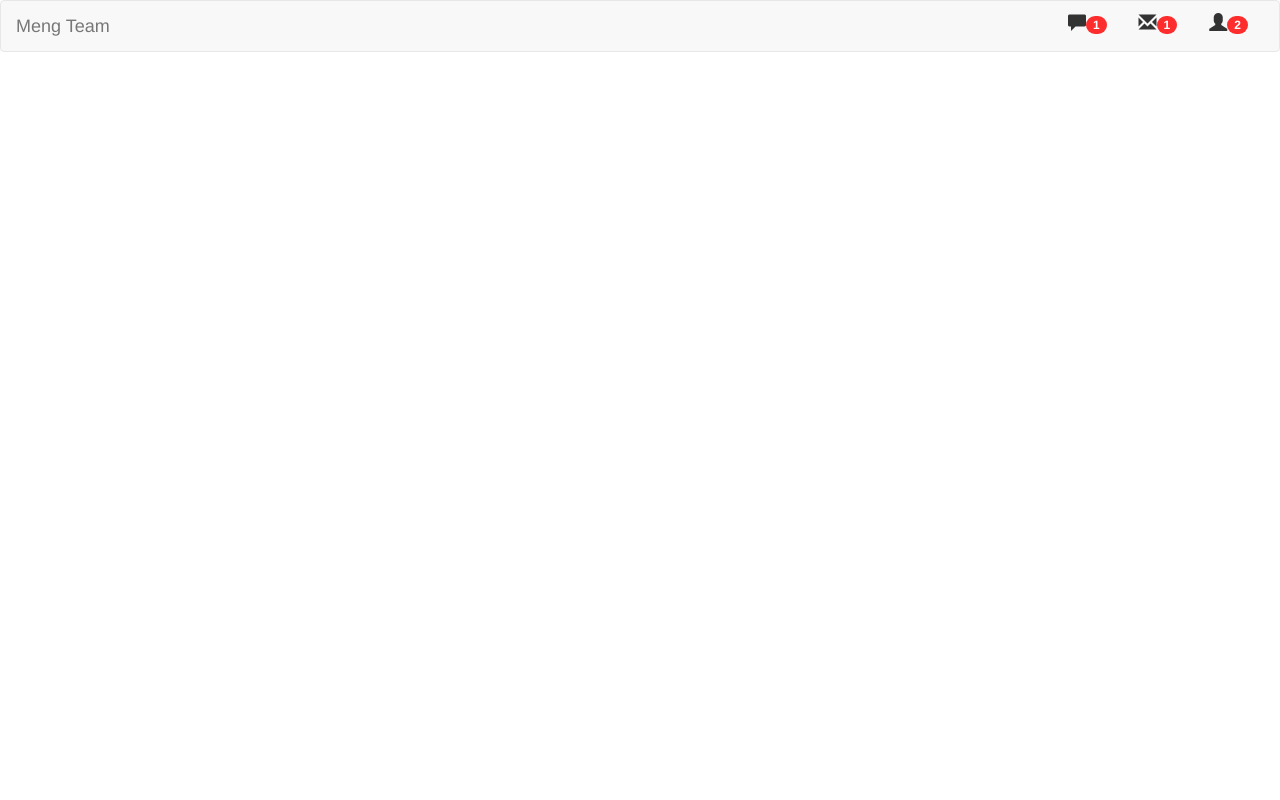
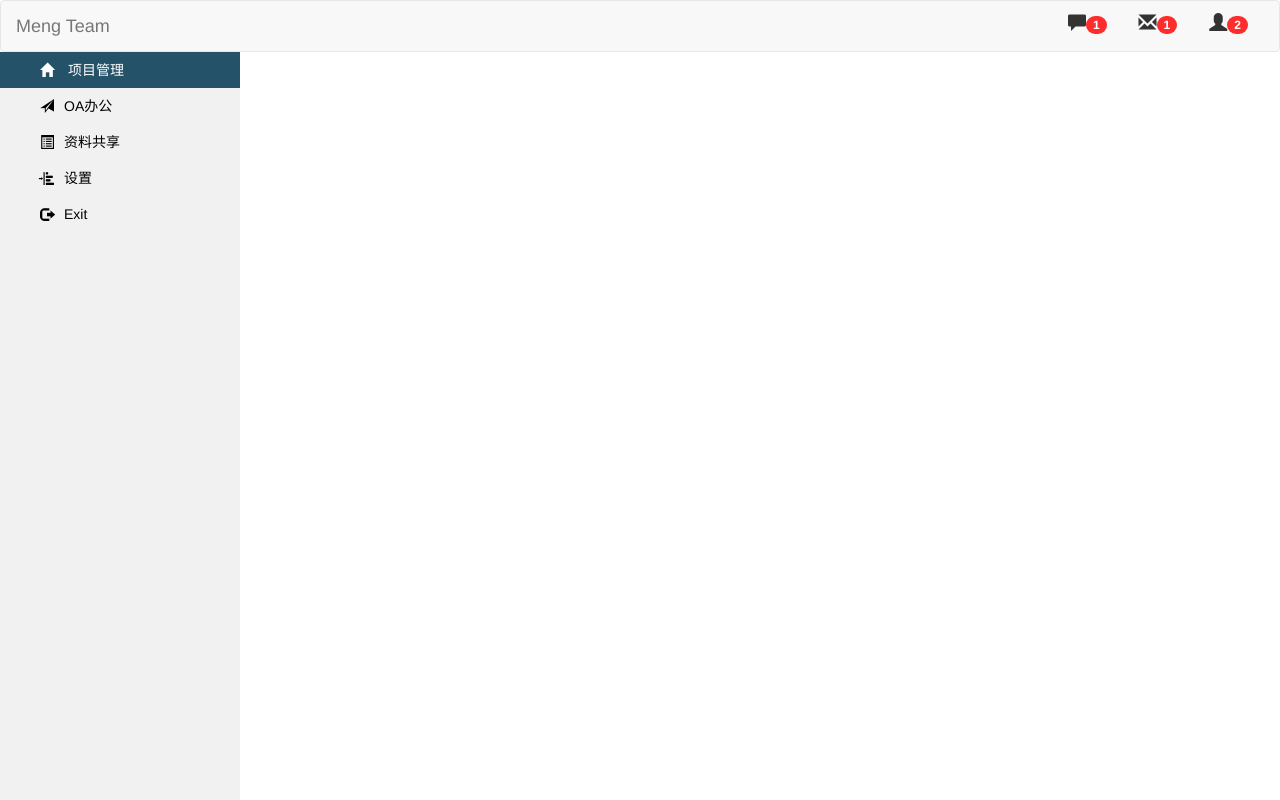
Before and after one commit to 1062155964/teamUI, a plain HTML site: page index.html in a window 1280 px wide. Shown: the top 800 px of the page. Drawn offline with Linux system fonts and the light colour scheme.

Commit message:
4-25
sidebar

```diff
--- a/css/self.css
+++ b/css/self.css
@@ -2,3 +2,56 @@
 	border: 0px;
 	background-color: #f8f8f8;
 }
+
+
+.siderbar {
+	width: 240px;
+	background-color: #f1f1f1;
+	position: absolute;
+	margin: 0;
+	padding: 0;
+	height: 100vw;
+}
+
+.siderul {
+	list-style-type: none; /*取消li前面的修饰*/
+	margin: 0;
+	padding: 0;
+	width: 240px;
+	background-color: #f1f1f1;
+	position: absolute;  /*绝对定位*/
+	margin-top: -20px;  /*使侧边栏的头部刚好嵌在head下方，注意此处不能直接用top，因为top是相对页面整体进行布局*/
+}
+
+.siderul li a{
+	display: block;			/*使a标签成为块级元素*/
+	color: #000;
+	padding: 8px 50px;
+	text-decoration: none; /*取消文本修饰*/
+}
+
+#sonli {
+	display: none;		/*使子导航栏在未点击主导航栏时隐藏*/
+	color: #000;
+	padding: 8px 70px;
+	text-decoration: none; /*取消文本修饰*/
+}
+
+.siderul li a.active {
+	background-color: #245269;
+	color: white;
+	text-decoration: none; /*取消文本修饰*/
+}
+
+
+/* 鼠标移动到选项上修改背景颜色 */
+.siderul li a:hover:not(.active) {
+	background-color: #245269;
+	color: white !important;	/*由于sonli为id选择器权值较高,则应设置字体颜色白色为最高权值*/
+	text-decoration: none;
+}
+
+.icon-xm{
+	left:-10px;
+	top:2px;
+}
--- a/index.html
+++ b/index.html
@@ -18,8 +18,32 @@
 	</head>
 
 	<body>
-		<!-- home-head -->
+		<!-- head -->
 		<div id="head"></div>
+		<!-- sidebar-->
+		<div id="siderbar" class="siderbar">
+			<ul class="siderul">
+				<li>
+					<a class="active" href="#home"><i class="glyphicon glyphicon-home icon-xm" ></i> 项目管理</a>
+					<a id="sonli" href="#home"> 登记</a>
+					<a id="sonli" href="#home"> 项目管理</a>
+				</li>
+				<li>
+					<a  href="#news"><i class="glyphicon glyphicon-send icon-xm" ></i>OA办公</a>
+					<a id="sonli" href="#home"> 消息提醒</a>
+					<a id="sonli" href="#home"> 下载文件</a>
+				</li>
+				<li>
+					<a  href="#contact"><i class="glyphicon glyphicon-list-alt icon-xm" ></i>资料共享</a>
+				</li>
+				<li>
+					<a  href="#about"><i class="glyphicon glyphicon-indent-left icon-xm" ></i>设置</a>
+				</li>
+				<li>
+					<a  href="#exit"><i class="glyphicon glyphicon-log-out icon-xm" ></i>Exit</a>
+				</li>
+			</ul>
+		</div>
 	</body>
 	<!-- template -->
 	<script src="js/template.js"></script>
--- a/js/template.js
+++ b/js/template.js
@@ -2,6 +2,37 @@
  * home-head
  */
 $(function(){
-	head ="<nav class='navbar navbar-default' role='navigation' ><div class='container-fluid'><div class='navbar-header'><a class='navbar-brand' href='#'>Meng Team</a></div><div id='head-icon' class='pull-right'><button type='button' class='btn btn-default btn-lg icon-background' ><span class='glyphicon glyphicon-comment'></span><span class='badge '>1</span></button><button type='button' class='btn btn-default btn-lg icon-background' ><span class='glyphicon glyphicon-envelope'></span><span class='badge' >1</span></button><button type='button' class='btn btn-default btn-lg icon-background' ><span class='glyphicon glyphicon-user'></span><span class='badge' >2</span></button></div></div></nav>";
+	/**
+	 *  head
+	 */
+	head ="<nav class='navbar navbar-default' role='navigation' >";
+	head+="<div class='container-fluid'><div class='navbar-header'><a class='navbar-brand' href='#'>Meng Team</a></div>";
+	head+="<div id='head-icon' class='pull-right'><button type='button' class='btn btn-default btn-lg icon-background' ><span class='glyphicon glyphicon-comment'></span><span class='badge '>1</span></button>";
+	head+="<button type='button' class='btn btn-default btn-lg icon-background' ><span class='glyphicon glyphicon-envelope'></span><span class='badge' >1</span></button>";
+	head+="<button type='button' class='btn btn-default btn-lg icon-background' ><span class='glyphicon glyphicon-user'></span><span class='badge' >2</span></button>";
+	head+="</div></div></nav>";
 	$("#head").html(head);
+
+	/***
+	 * sidebar
+	 *
+	 */
+	//子导航隐藏显示
+	$("li").click(function(){
+		/**
+		 * toggle()切换子导航栏隐藏/显示状态;this指当前元素;children()指当前元素的子元素 ;
+		 * tip:由于不清楚为什么加toggle()加时间参数后,子导航栏的样式变了，因此不用该函数（已找到原因：toggle设置显示时会设置display的参数,而block的参数与hide()冲突）
+		 */
+		//判断子导航栏是否属于隐藏状态，如不是，将其设为block(块状元素)
+		if($(this).children("#sonli").is(":hidden")){
+			$(this).children("#sonli").show(500,function(){
+				$(this).css('display','block');
+			});
+		}else{
+			$(this).children("#sonli").hide(500);
+			$(this).children("#sonli").css('display','block');
+		}
+
+		$(this).siblings("li").children("#sonli").hide(500);
+	})
 })
```
